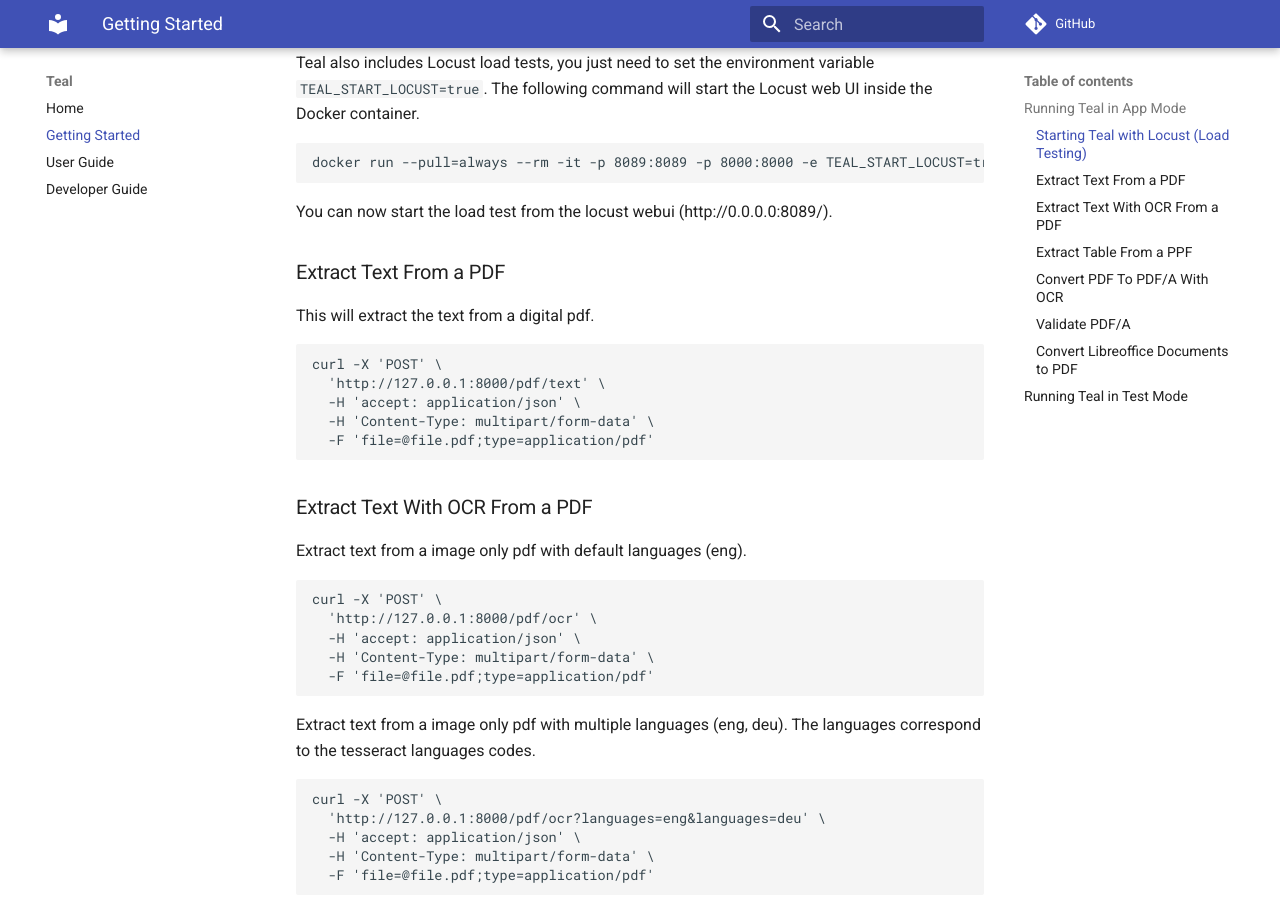
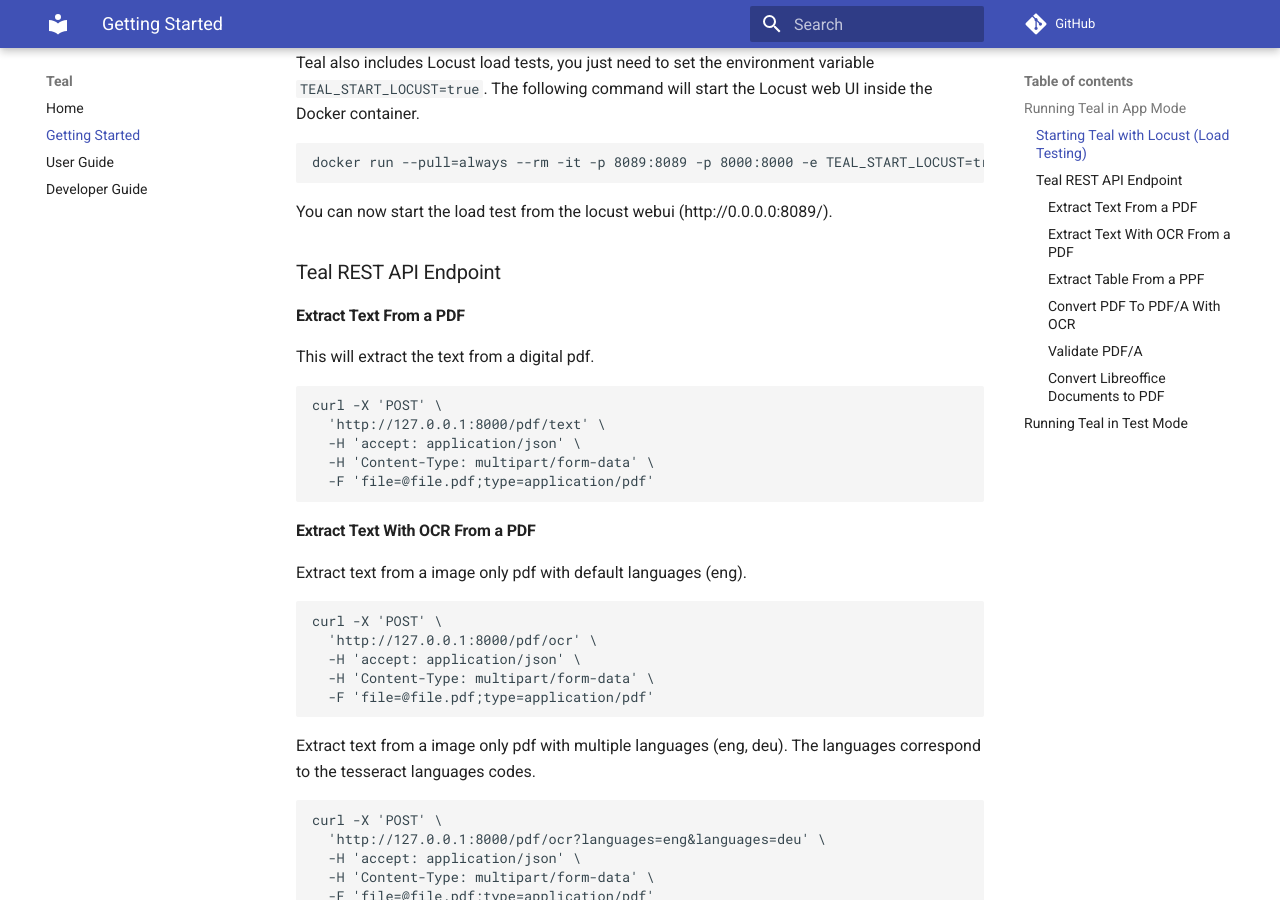
Before and after one commit to rueedlinger/teal, an MkDocs documentation site: the page built from docs/getting_started.md, in a window 1280 px wide and 900 px high, scrolled down 564 px. Built offline with MkDocs 1.6.1 and Material for MkDocs 9.7.7, drawn with Linux system fonts in a browser that asks for light colours; comment, search, counter and statistics services are not loaded.

````diff
--- a/docs/getting_started.md
+++ b/docs/getting_started.md
@@ -28,7 +28,9 @@ docker run --pull=always --rm -it -p 8089:8089 -p 8000:8000 -e TEAL_START_LOCUST
 
 You can now start the load test from the locust webui (http://0.0.0.0:8089/).
 
-### Extract Text From a PDF
+### Teal REST API Endpoint
+
+#### Extract Text From a PDF
 
 This will extract the text from a digital pdf.
 
@@ -40,7 +42,7 @@ curl -X 'POST' \
   -F 'file=@file.pdf;type=application/pdf'
 ```
 
-### Extract Text With OCR From a PDF
+#### Extract Text With OCR From a PDF
 
 Extract text from a image only pdf with default languages (eng).
 
@@ -63,7 +65,7 @@ curl -X 'POST' \
   -F 'file=@file.pdf;type=application/pdf'
 ```
 
-### Extract Table From a PPF
+#### Extract Table From a PPF
 
 Extract tables as json from a digital pdf.
 
@@ -75,7 +77,7 @@ curl -X 'POST' \
   -F 'file=@file.pdf;type=application/pdf'
 ```
 
-### Convert PDF To PDF/A With OCR
+#### Convert PDF To PDF/A With OCR
 
 Convert a PDF to PDF/A. If the PDF is a scanned image, OCR is used with default languages eng. The languages correspond
 to the tesseract languages codes.
@@ -109,7 +111,7 @@ curl -X 'POST' \
   -F 'file=@file.pdf;type=application/pdf'
 ```
 
-### Validate PDF/A
+#### Validate PDF/A
 
 Validate an PDF against the PDF/A standard.
 
@@ -121,7 +123,7 @@ curl -X 'POST' \
   -F 'file=@file.pdf;type=application/pdf'
 ```
 
-### Convert Libreoffice Documents to PDF
+#### Convert Libreoffice Documents to PDF
 
 Convert a Libreoffice document to PDF.
 
````
